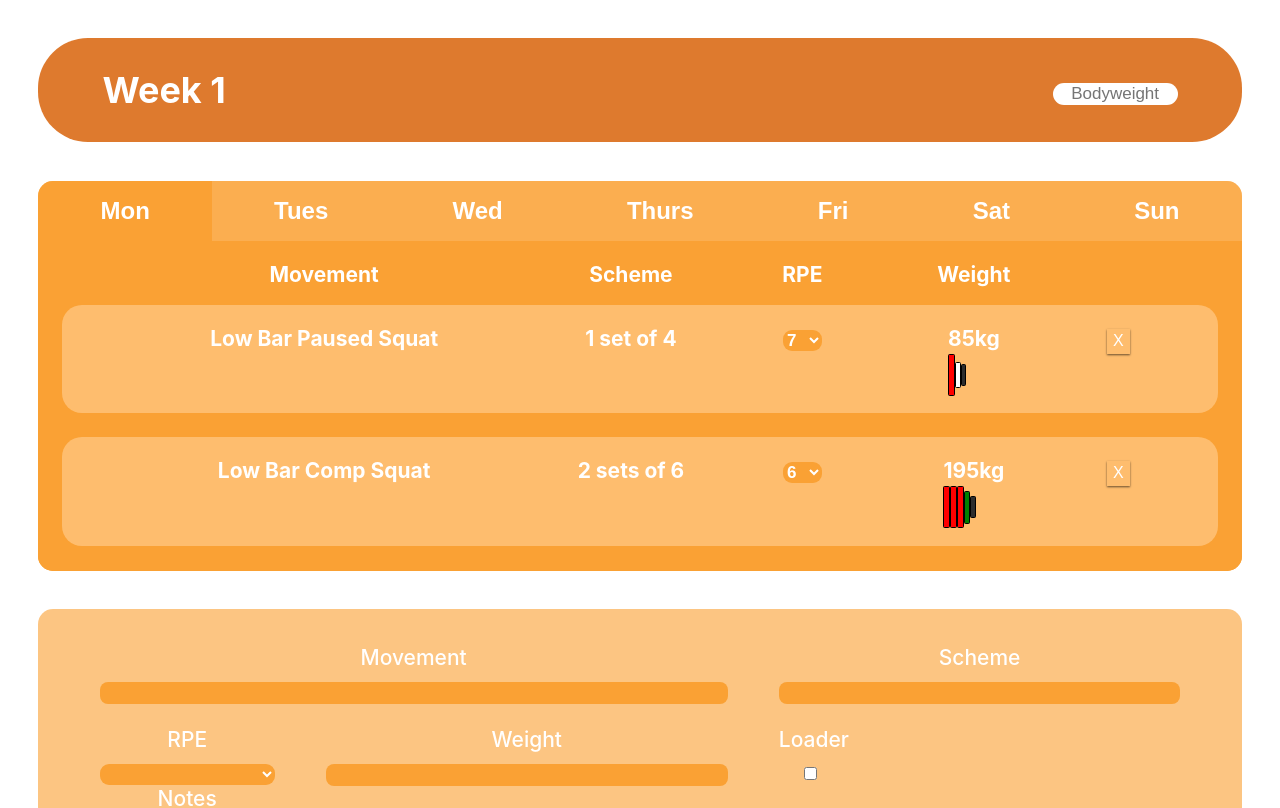
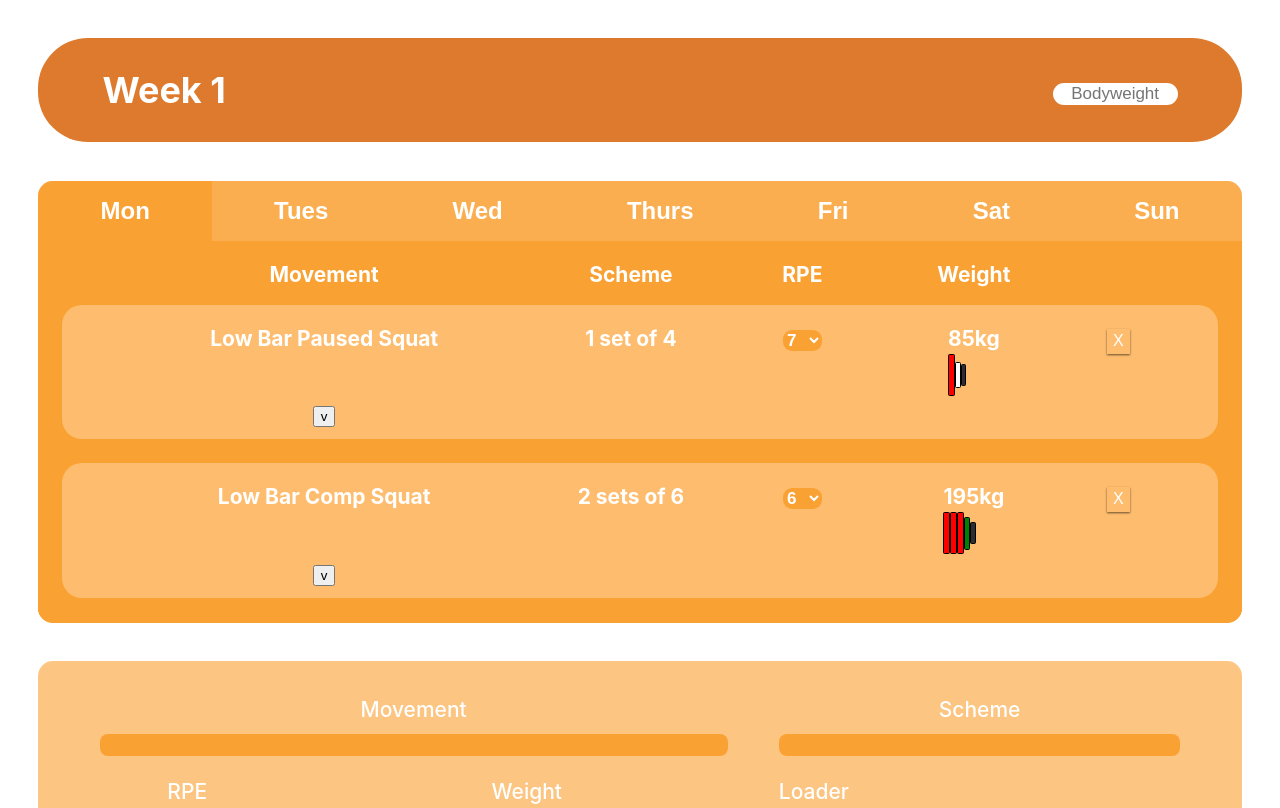
Before and after one commit to 2bato/coachingplatform, a React (Create React App) app: page / in a window 1280 px wide. Shown: the top 808 px of the page. Built offline with nearby package versions, Linux system fonts and the light colour scheme.

Commit message:
Added working ExpandableNotes

```diff
--- a/src/components/Exercises/Exercise.js
+++ b/src/components/Exercises/Exercise.js
@@ -1,7 +1,7 @@
 import './Exercise.css';
-import React, { useState } from 'react';
 import WeightVisualizer from './WeightVisualizer';
 import RpeDropdown from './RpeDropdown';
+import ExpandableNotes from './ExpandableNotes';
 
 const Exercise = ({ props, onRemoveExercise }) => {
   const handleRemoveExercise = (id) => {
@@ -59,7 +59,9 @@ const Exercise = ({ props, onRemoveExercise }) => {
           <div className="Delete">
             <button onClick={() => handleRemoveExercise(props.id)}>X</button>
           </div>
-          <div className="Notes"></div>
+          <div className="Notes">
+            <ExpandableNotes notes={props.notes}></ExpandableNotes>
+          </div>
         </div>
       ))}
     </div>
--- a/src/components/Exercises/ExpandableNotes.js
+++ b/src/components/Exercises/ExpandableNotes.js
@@ -0,0 +1,18 @@
+import React, { useState } from 'react';
+
+const ExpandableNotes = ({ notes }) => {
+  const [isExpanded, setIsExpanded] = useState(false);
+
+  const clickHandler = () => {
+    setIsExpanded(!isExpanded);
+  };
+
+  return (
+    <div>
+      <button onClick={clickHandler}>v</button>
+      {isExpanded && <div>{notes}</div>}
+    </div>
+  );
+};
+
+export default ExpandableNotes;
```
Also changed, not shown: src/components/Exercises/Exercise.css (+3 -4 lines).
